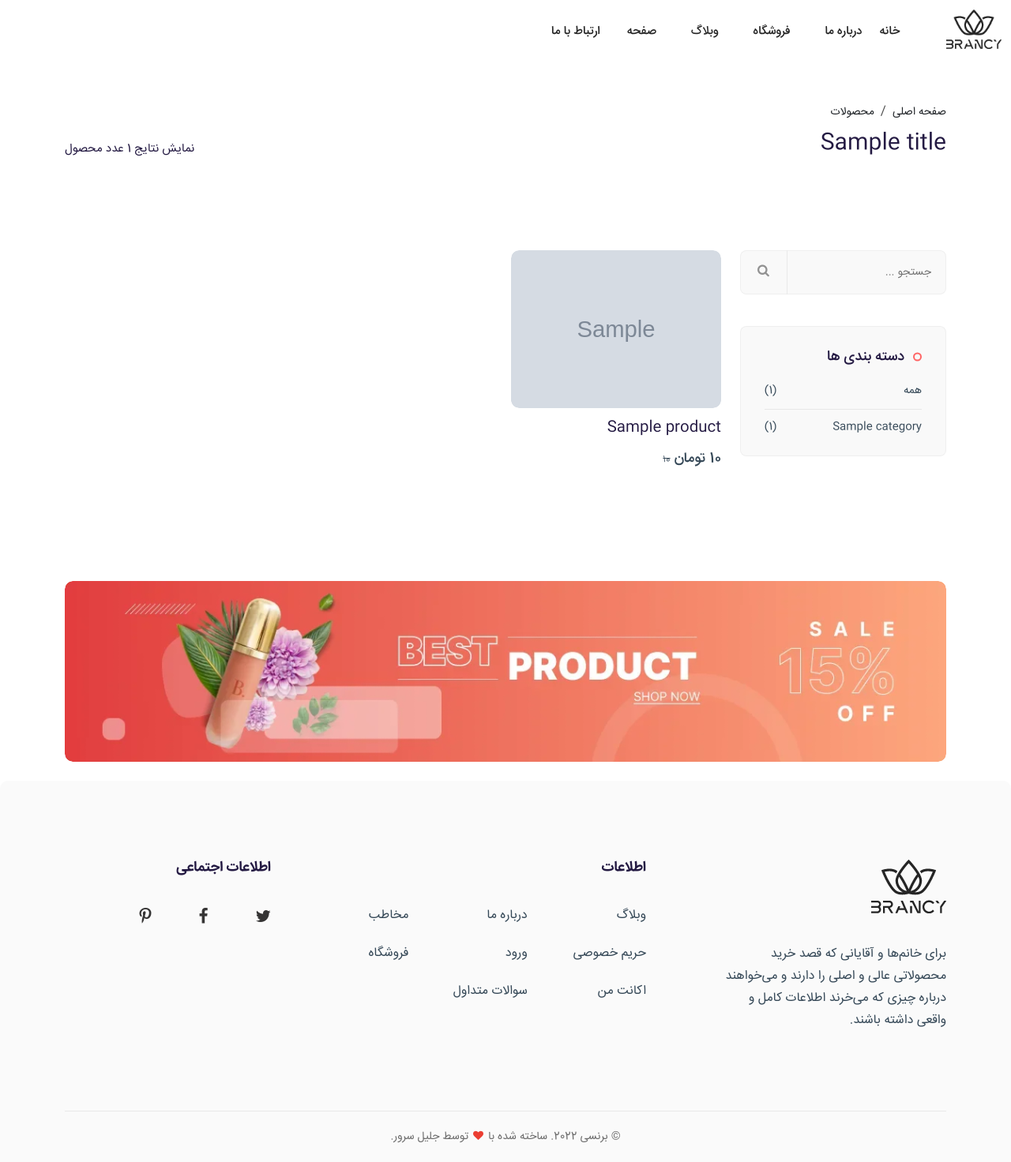
After one commit to HjtDev/Cosmetic-Shop, a Django app: template product/templates/product-list.html in a window 1280 px wide. The commit adds this page. Shown: the whole page at 79% size. Run offline with Django 5.2, Linux system fonts and the light colour scheme; the template is opened without the code that fills it: most values are stand-ins (such as "Sample title", 1, 10 or a date in 2020); grey boxes marked "Sample" are stand-in pictures; some libraries are stand-ins or nearby versions; some web fonts are replaced.

Commit message:
feat(completed)
Search View Completed
Category View Completed
All View Completed
Products Quick Action Completed

```diff
--- a/CosmeticsShop/settings.py
+++ b/CosmeticsShop/settings.py
@@ -73,7 +73,8 @@ TEMPLATES = [
                 'django.template.context_processors.request',
                 'django.contrib.auth.context_processors.auth',
                 'django.contrib.messages.context_processors.messages',
-                'cart.context_processors.cart'
+                'cart.context_processors.cart',
+                'shop.context_processors.today'
             ],
         },
     },
--- a/product/models.py
+++ b/product/models.py
@@ -23,6 +23,9 @@ class Category(models.Model):
         ]
         verbose_name = 'دسته بندی'
         verbose_name_plural = 'دسته بندی ها'
+
+    def get_absolute_url(self):
+        return reverse('product:category_view', kwargs={'slug': self.slug})
 
     def __str__(self):
         return self.name
--- /dev/null
+++ b/product/templates/product-list.html
@@ -0,0 +1,162 @@
+{% extends 'parent/base.html' %}
+{% load static %}
+
+{% block title %}
+    لیست محصولات
+{% endblock %}
+
+
+{% block content %}
+    <main class="main-content">
+
+        <!--== Start Page Header Area Wrapper ==-->
+        <section class="page-header-area pt-10 pb-9" data-bg-color="#FFF3DA">
+            <div class="container">
+                <div class="row">
+                    <div class="col-md-5">
+                        <div class="page-header-st3-content text-center text-md-start">
+                            <ol class="breadcrumb justify-content-center justify-content-md-start">
+                                <li class="breadcrumb-item"><a class="text-dark" href="{% url 'shop:home' %}">صفحه
+                                    اصلی</a>
+                                </li>
+                                <li class="breadcrumb-item active text-dark" aria-current="page">محصولات</li>
+                            </ol>
+                            <h2 class="page-header-title">{{ title }}</h2>
+                        </div>
+                    </div>
+                    <div class="col-md-7">
+                        <h5 class="showing-pagination-results mt-5 mt-md-9 text-center text-md-end">نمایش
+                            نتایج {{ products.count }} عدد
+                            محصول</h5>
+                    </div>
+                </div>
+            </div>
+        </section>
+        <!--== End Page Header Area Wrapper ==-->
+
+        <!--== Start Product Area Wrapper ==-->
+        <section class="section-space">
+            <div class="container">
+                <div class="row justify-content-between flex-xl-row-reverse">
+                    <div class="col-xl-9">
+                        <div class="row g-3 g-sm-6">
+                            {% for product in products %}
+                                <div class="col-6 col-lg-4 col-xl-4 mb-4 mb-sm-8">
+                                    <!--== Start Product Item ==-->
+                                    <div class="product-item product-st3-item">
+                                        <div class="product-thumb">
+                                            <a class="d-block" href="{{ product.get_absolute_url }}">
+                                                <img src="{{ product.images.first.image.url }}" width="370" height="450"
+                                                     alt="Image-HasTech">
+                                            </a>
+                                            {% if today == product.created_at.date %}
+                                                <span class="flag-new">جدید</span>
+                                            {% endif %}
+                                            <div class="product-action">
+                                                <button type="button" class="product-action-btn action-btn-quick-view"
+                                                        data-bs-toggle="modal"
+                                                        data-bs-target="#action-QuickViewModal-{{ product.slug }}"
+                                                        data-slug="{{ product.slug }}">
+                                                    <i class="fa fa-expand"></i>
+                                                </button>
+                                                <button type="button" class="product-action-btn action-btn-cart"
+                                                        data-bs-toggle="modal"
+                                                        data-bs-target="#action-CartAddModal-{{ product.slug }}"
+                                                        data-slug="{{ product.slug }}">
+                                                    <span>به سبد خرید اضافه کنید</span>
+                                                </button>
+                                                <button type="button" class="product-action-btn action-btn-wishlist"
+                                                        data-bs-toggle="modal"
+                                                        data-bs-target="#action-WishlistModal-{{ product.slug }}"
+                                                        data-slug="{{ product.slug }}">
+                                                    <i class="fa {% if request.user in product.likes.all %}fa-heart{% else %}fa-heart-o{% endif %}"></i>
+                                                </button>
+                                            </div>
+                                        </div>
+                                        <div class="product-info">
+                                            <h4 class="title"><a
+                                                    href="{{ product.get_absolute_url }}">{{ product.title }}</a></h4>
+                                            <div class="prices">
+                                                <span class="price">{{ product.get_price }} تومان</span>
+                                                {% if product.discount %}
+                                                    <span class="price-old">{{ product.price }}</span>
+                                                {% endif %}
+                                            </div>
+                                        </div>
+                                        <div class="product-action-bottom">
+                                            <button type="button" class="product-action-btn action-btn-quick-view"
+                                                    data-bs-toggle="modal"
+                                                    data-bs-target="#action-QuickViewModal-{{ product.slug }}"
+                                                    data-slug="{{ product.slug }}">
+                                                <i class="fa fa-expand"></i>
+                                            </button>
+                                            <button type="button" class="product-action-btn action-btn-wishlist"
+                                                    data-bs-toggle="modal"
+                                                    data-bs-target="#action-WishlistModal-{{ product.slug }}"
+                                                    data-slug="{{ product.slug }}">
+                                                <i class="fa {% if request.user in product.likes.all %}fa-heart{% else %}fa-heart-o{% endif %}"></i>
+                                            </button>
+                                            <button type="button" class="product-action-btn action-btn-cart"
+                                                    data-bs-toggle="modal"
+                                                    data-bs-target="#action-CartAddModal-{{ product.slug }}"
+                                                    data-slug="{{ product.slug }}">
+                                                <span>به سبد خرید اضافه کنید</span>
+                                            </button>
+                                        </div>
+                                    </div>
+                                    <!--== End prPduct Item ==-->
+                                </div>
+                                {% include 'partials/product_quick_view.html' with obj=product %}
+                                {% include 'partials/product_like_modal.html' with obj=product %}
+                                {% include 'partials/add_to_cart_preview.html' with obj=product slug=product.slug %}
+                            {% endfor %}
+                        </div>
+                    </div>
+                    <div class="col-xl-3">
+                        <div class="product-sidebar-widget">
+                            <div class="product-widget-search">
+                                <form action="{% url 'product:list_view' %}" method="get">
+                                    <input type="search" name="query" placeholder="جستجو ... ">
+                                    <button type="submit"><i class="fa fa-search"></i></button>
+                                </form>
+                            </div>
+                            <div class="product-widget">
+                                <h4 class="product-widget-title">دسته بندی ها</h4>
+                                <ul class="product-widget-category">
+                                    <li><a href="{% url 'product:list_view' %}">همه <span>({{ total_products }})</span></a>
+                                    </li>
+                                    {% for category in categories %}
+                                        <li><a href="{{ category.get_absolute_url }}">{{ category.name }}
+                                            <span>({{ category.products.count }})</span></a></li>
+                                    {% endfor %}
+                                </ul>
+                            </div>
+                        </div>
+                    </div>
+                </div>
+            </div>
+        </section>
+        <!--== End Product Area Wrapper ==-->
+
+
+        <!--== Start Product Banner Area Wrapper ==-->
+        <section>
+            <div class="container mb-4">
+                <!--== Start Product Category Item ==-->
+                <a class="product-banner-item">
+                    <img src="{% static 'images/shop/banner/7.webp' %}" width="1170" height="240" alt="Image-HasTech">
+                </a>
+                <!--== End Product Category Item ==-->
+            </div>
+        </section>
+        <!--== End Product Banner Area Wrapper ==-->
+
+    </main>
+    {% csrf_token %}
+{% endblock %}
+
+
+{% block script %}
+    <script src="{% static 'js/like.js' %}"></script>
+    <script src="{% static 'js/cart.js' %}"></script>
+{% endblock %}
--- a/product/urls.py
+++ b/product/urls.py
@@ -8,4 +8,6 @@ app_name = 'product'
 urlpatterns = [
     path('detail/<slug:slug>/', views.product_detail_view, name='detail_view'),
     path('detail/<slug:slug>/comment/', views.comment_view, name='comment'),
+    path('all/', views.product_list_view, name='list_view'),
+    path('category/<slug:slug>/', views.product_category_view, name='category_view')
 ]
--- /dev/null
+++ b/shop/context_processors.py
@@ -0,0 +1,5 @@
+from jdatetime import datetime
+
+
+def today(request):
+    return {'today': datetime.now().date()}
--- a/shop/views.py
+++ b/shop/views.py
@@ -7,7 +7,6 @@ from jdatetime import datetime
 def home_view(request):
     context = {
         'products': Product.visible_products.all().order_by('-sold')[:6],
-        'today': datetime.now().date(),
         'categories': Category.objects.filter(big=False).order_by('-updated_at')[:12],
         'big_categories': Category.objects.filter(big=True).order_by('-updated_at')[:6]
     }
--- a/templates/partials/search_bar.html
+++ b/templates/partials/search_bar.html
@@ -12,10 +12,10 @@
                 <div class="search-note">
                     <p>شروع به تایپ کنید و اینتر را برای جستجو فشار دهید</p>
                 </div>
-                <form action="#" method="post">
+                <form action="{% url 'product:list_view' %}" method="get">
                     <div class="aside-search-form position-relative">
                         <label for="SearchInput" class="visually-hidden">جستجو</label>
-                        <input id="SearchInput" type="search" class="form-control" placeholder="جستجوی کل فروشگاه…">
+                        <input id="SearchInput" type="search" name="query" class="form-control" placeholder="جستجوی کل فروشگاه…">
                         <button class="search-button" type="submit"><i class="fa fa-search"></i></button>
                     </div>
                 </form>
```
Also changed, not shown: product/views.py (+38 -4 lines), order/migrations/0007_alter_order_status.py (added).
